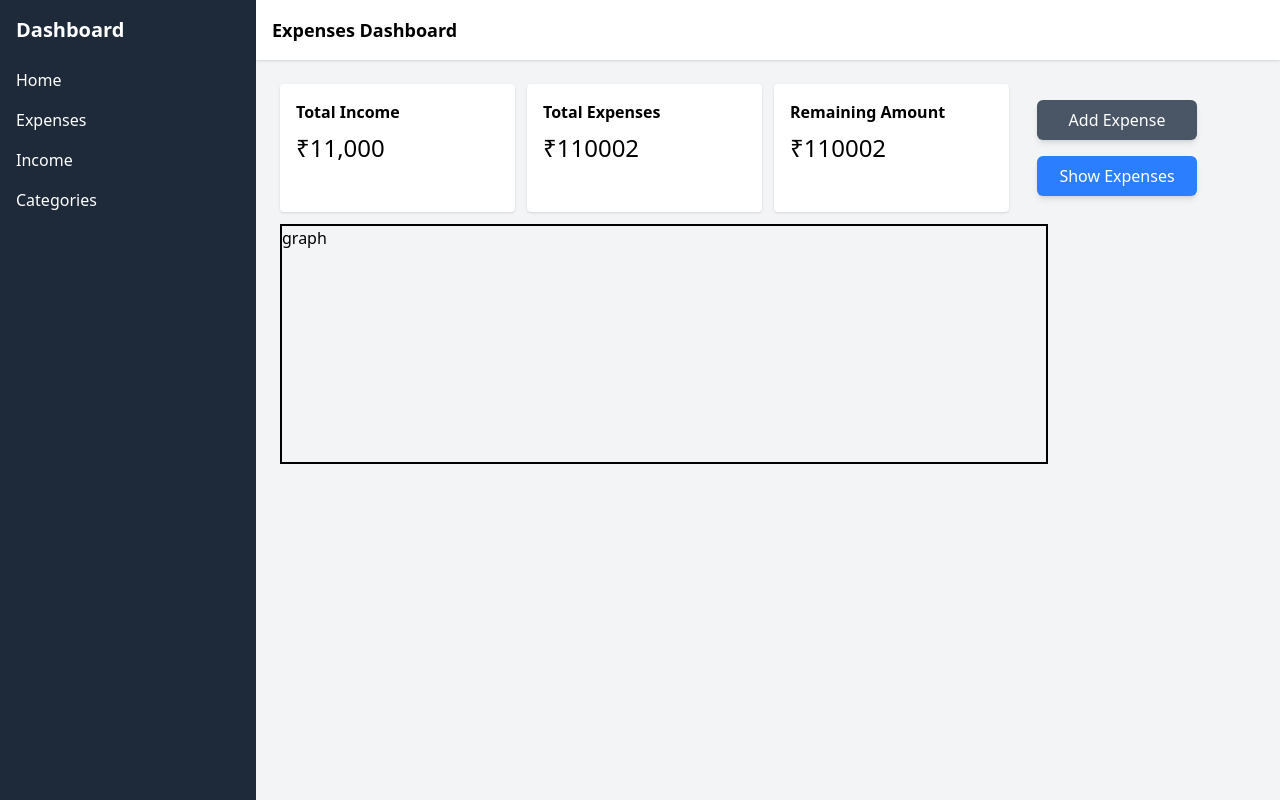
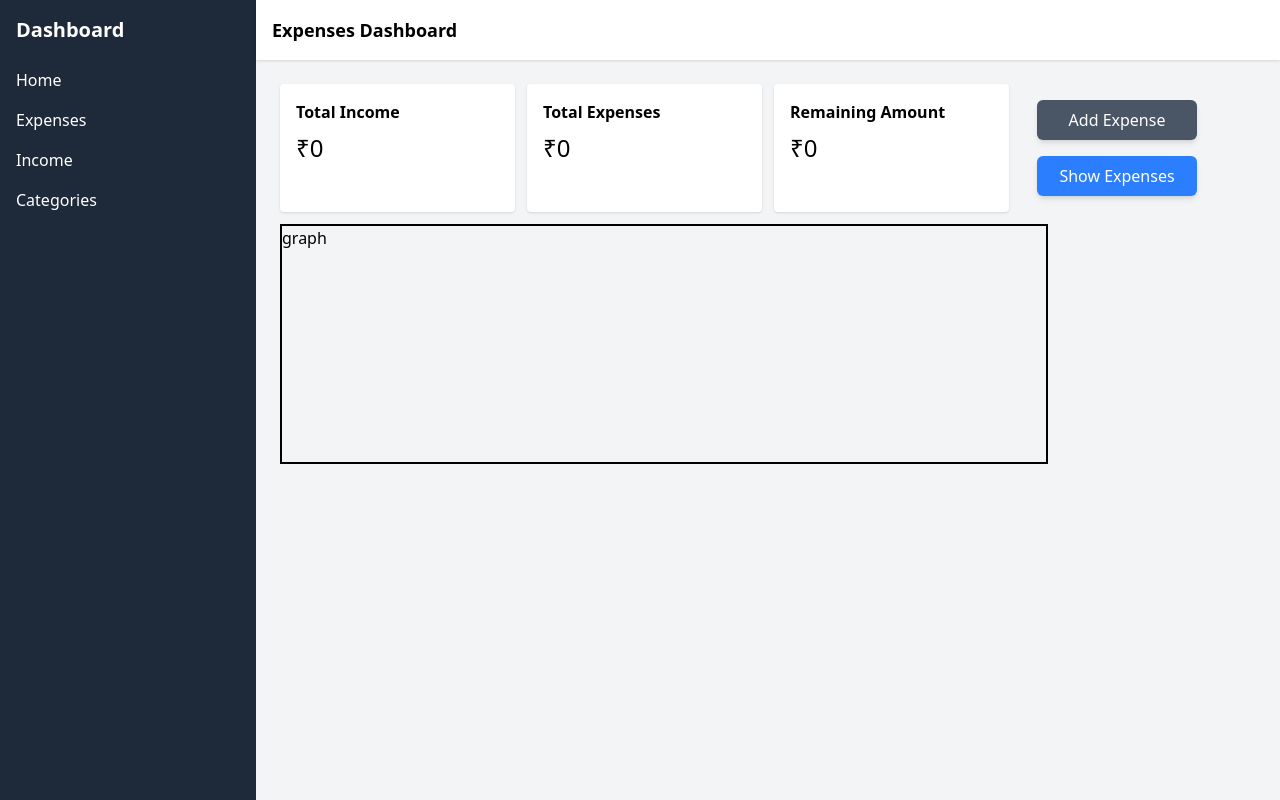
Before and after one commit to Vaishnavi18883/AI-Powered-Expense-Tracker, a React (Vite) app: page /expenesdashboard in a window 1280 px wide. Built offline with nearby package versions, Linux system fonts and the light colour scheme.

Commit message:
calculate total expenses to user & exp. dashboard

```diff
--- a/src/Components/Expdashboard.jsx
+++ b/src/Components/Expdashboard.jsx
@@ -1,8 +1,15 @@
 import React from 'react'
 import Sidebar from './Sidebar'
 import { Link } from 'react-router-dom'
+import { useSelector } from 'react-redux'
 
 const Expdashboard = () => {
+  const incomes = useSelector((state)=> state.incomesdata.incomes);
+  const expenses= useSelector((state)=> state.expensesdata.expenses);
+
+  const totalIncome = incomes.reduce((total,item)=> total+ item.amount,0);
+  const totalExpenses = expenses.reduce((total,item)=> total+item.amount,0);
+  const remainingAmt = totalIncome - totalExpenses
   return (
     <div>
         <div className="flex h-screen bg-gray-100">
@@ -19,16 +26,16 @@ const Expdashboard = () => {
               {/* Cards */}
               <div className="bg-white p-4 rounded shadow">
                 <h3 className="font-semibold">Total Income</h3>
-                <p className="text-2xl mt-2">₹11,000</p>
+                <p className="text-2xl mt-2">₹{totalIncome}</p>
               </div>
 
               <div className="bg-white p-4 rounded shadow">
                 <h3 className="font-semibold">Total Expenses</h3>
-                <p className="text-2xl mt-2">₹110002</p>
+                <p className="text-2xl mt-2">₹{totalExpenses}</p>
               </div>
               <div className="bg-white p-4 rounded shadow">
                 <h3 className="font-semibold">Remaining Amount</h3>
-                <p className="text-2xl mt-2">₹110002</p>
+                <p className="text-2xl mt-2">₹{remainingAmt}</p>
               </div>
 
 
@@ -45,7 +52,8 @@ const Expdashboard = () => {
                      hover:bg-blue-600
                      transition-all duration-300
                      shadow-md hover:shadow-lg">
-                  Show Expenses
+
+                  <Link to='/expenselist'>Show Expenses</Link>
                 </button>
               </div>
 
--- a/src/Components/Userdashboard.jsx
+++ b/src/Components/Userdashboard.jsx
@@ -1,7 +1,13 @@
 import React from "react";
 import Sidebar from "./Sidebar";
+import { useSelector } from "react-redux";
 
 const Userdashboard = () => {
+const expenses = useSelector((state)=> state.expensesdata.expenses);
+const totalExpenses = expenses.reduce((total,item)=> total+item.amount,0);
+const incomes = useSelector((state)=> state.incomesdata.incomes);
+const totalIncome = incomes.reduce((total,item)=> total+ item.amount,0);
+const remainingAmt = totalIncome - totalExpenses;
   return (
     <div className="flex h-screen bg-gray-100">
 
@@ -25,7 +31,7 @@ const Userdashboard = () => {
             {/* Cards */}
             <div className="bg-white p-4 rounded shadow">
               <h3 className="font-semibold">Total Expenses</h3>
-              <p className="text-2xl mt-2">₹12,000</p>
+              <p className="text-2xl mt-2">₹{totalExpenses}</p>
             </div>
 
             <div className="bg-white p-4 rounded shadow">
@@ -35,7 +41,7 @@ const Userdashboard = () => {
 
             <div className="bg-white p-4 rounded shadow">
               <h3 className="font-semibold">Savings</h3>
-              <p className="text-2xl mt-2">₹7,500</p>
+              <p className="text-2xl mt-2">₹{remainingAmt}</p>
             </div>
 
           </div>
--- a/src/Pages/Addexp.jsx
+++ b/src/Pages/Addexp.jsx
@@ -25,7 +25,8 @@ const Addexp = () => {
         name:existingExpense ? existingExpense.name :"",
         description:existingExpense ? existingExpense.description :"",
         category:existingExpense ? existingExpense.category :"",
-        amount:existingExpense ? existingExpense.amount :""
+        amount:existingExpense ? existingExpense.amount :"",
+        date:existingExpense ? existingExpense.date :""
     });
     useEffect(()=>{
         if(existingExpense){
@@ -62,11 +63,11 @@ const Addexp = () => {
 
     return (
         <div>
-            <div className="min-h-screen flex items-center justify-center bg-[url('https://png.pngtree.com/background/20250203/original/pngtree-dollar-sign-blue-money-bag-and-coin-bussiness-background-picture-image_15843391.jpg')] bg-cover bg-center relative px-4">
+            <div className="min-h-screen flex items-center justify-center bg-[url('https://png.pngtree.com/background/20250203/original/pngtree-dollar-sign-blue-money-bag-and-coin-bussiness-background-picture-image_15843391.jpg')] bg-cover bg-center relative px-2">
 
-                <div className="w-full max-w-md bg-white/30 backdrop-blur-sm shadow-xl rounded-2xl p-8 border border-blue-100 transition-all duration-300 hover:scale-[1.01]">
+                <div className="w-full max-w-md bg-white/30 backdrop-blur-sm shadow-xl rounded-2xl p-5 border border-blue-100 transition-all duration-300 hover:scale-[1.01]">
 
-                    <form className="flex flex-col gap-5" onSubmit={handleSubmit}>
+                    <form className="flex flex-col gap-4" onSubmit={handleSubmit}>
 
                         <h2 className="text-2xl font-bold text-blue-700 text-center">
                             Add Expenses
@@ -111,6 +112,16 @@ const Addexp = () => {
                             ))}
                         </select>
                         <label className="text-sm font-medium text-white">
+                            Date
+                        </label>
+                        <input
+                        type='date'
+                        name='date'
+                        className='px-4 py-2 border border-blue-200 rounded-lg focus:outline-none focus:ring-2 focus:ring-current-color'
+                        value={formData.date}
+                        onChange={handleChange}
+                        />
+                        <label className="text-sm font-medium text-white">
                             Amount
                         </label>
                         <input
@@ -141,12 +152,12 @@ const Addexp = () => {
                         </div>
 
                     </form>
-                           <p>
+                           {/* <p>
                             {formData.name},
                             {formData.description},
                             {formData.category},
                             {formData.amount}
-                           </p>
+                           </p> */}
                 </div>
 
 
--- a/src/Pages/Addincome.jsx
+++ b/src/Pages/Addincome.jsx
@@ -26,7 +26,8 @@ const Addincome = () => {
         incomeName: existingIncome ? existingIncome.incomeName : "",
         description: existingIncome ? existingIncome.description : "",
         category: existingIncome ? existingIncome.category : "",
-        amount: existingIncome ? existingIncome.amount : ""
+        amount: existingIncome ? existingIncome.amount : "",
+        date: existingIncome ? existingIncome.date : ""
     })
     useEffect(() => {
     if (existingIncome) {
@@ -121,6 +122,9 @@ return (
                             </option>
                         ))}
                     </select>
+                    <label className='text-sm font-medium text-white'>
+                        Date
+                    </label>
 
                     <label className="text-sm font-medium text-white">
                         Amount
--- a/src/Pages/Showallexp.jsx
+++ b/src/Pages/Showallexp.jsx
@@ -2,7 +2,7 @@ import React from "react";
 import { motion } from "framer-motion";
 import { useDispatch, useSelector } from "react-redux";
 import { useNavigate } from "react-router-dom";
-import { deleteExpense, editExpense } from "../Reducer/Expenseslicer";
+import { deleteExpense } from "../Reducer/Expenseslicer";
 
 const ShowExpenses = () => {
   const expenseData = useSelector((state) => state.expensesdata.expenses);
@@ -57,9 +57,12 @@ const ShowExpenses = () => {
                     <h3 className="font-semibold text-gray-800">
                       {item.name}
                     </h3>
-                    <p className="text-sm text-gray-500">
+                    <span className="text-sm text-gray-500">
                       {item.description}
-                    </p>
+                    </span>
+                    <span className="text-xs text-gray-400 ml-4">
+                      {item.date}
+                    </span>
                   </div>
 
                   <div className="flex items-center gap-6">
```
